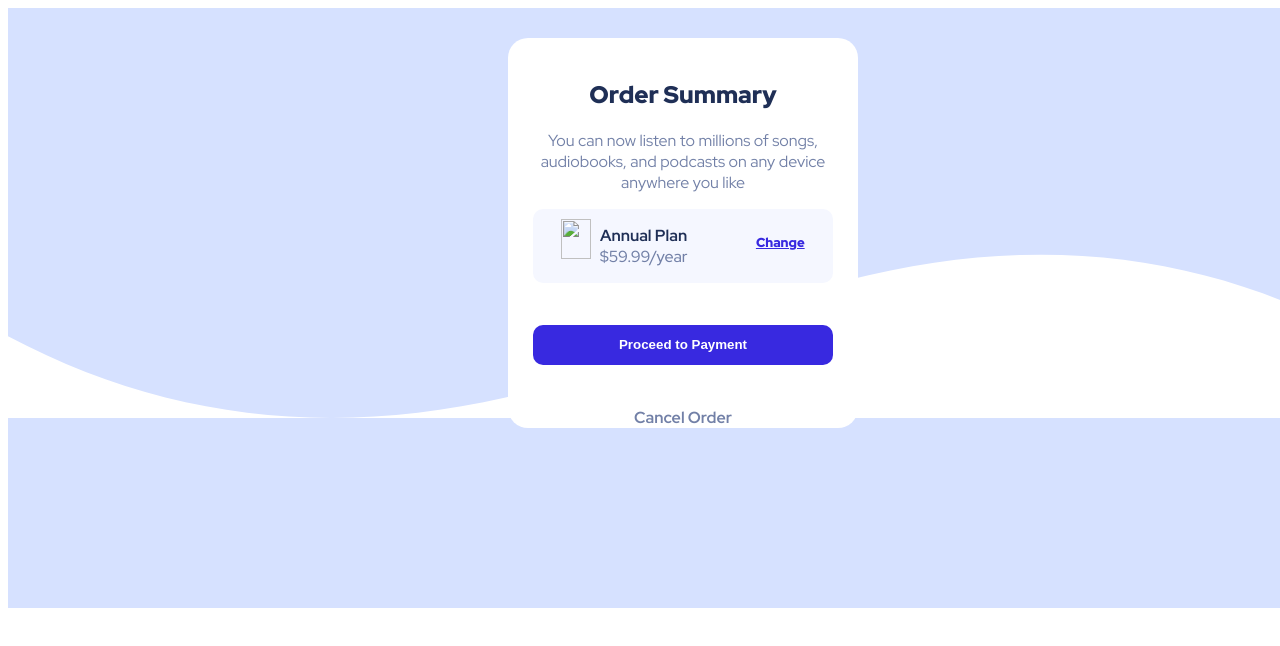
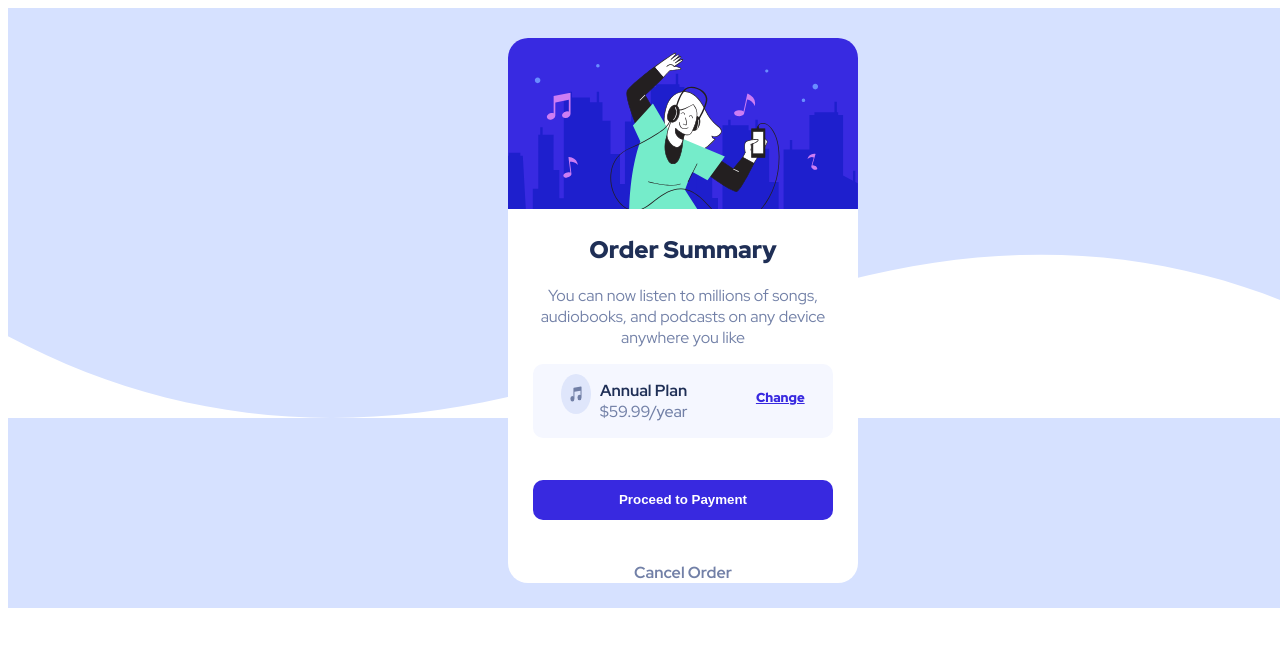
Before and after one commit to roqeebcodes/Sidehustle-capstone-project, a plain HTML site: page capstone project/index.html in a window 1280 px wide. Shown: the top 646 px of the page. Drawn offline with Linux system fonts and the light colour scheme.

Commit message:
Update index.html

```diff
--- a/capstone project/index.html
+++ b/capstone project/index.html
@@ -12,7 +12,7 @@
     <div class="container">
         <div class="order-tab">
            <div class="illustration">
-            <img src="illustration-hero.svg" alt="">
+            <img src="images/illustration-hero.svg" alt="">
            </div>
             <h2>Order Summary</h2>
             <p>You can now listen to millions of songs,<br>
@@ -20,7 +20,7 @@
             </p>
             <span class="plan-tab">
 
-                <img src="icon-music.svg" alt="">
+                <img src="images/icon-music.svg" alt="">
                   <span>
                     <ul>
                        <li style="color: hsl(223, 47%, 23%); font-weight: 700;">Annual Plan</li>
```
